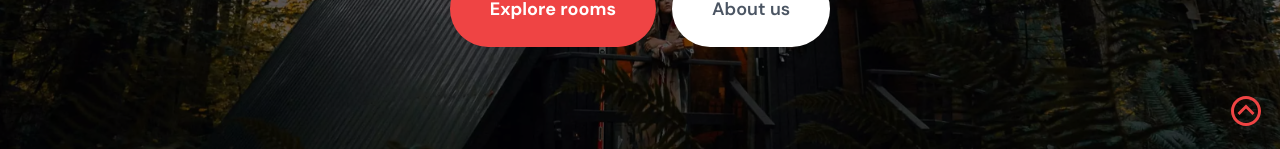
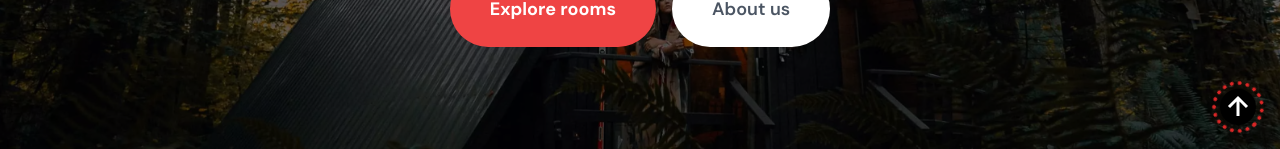
Before and after one commit to Patrick-Njiru/cozy-shelter, a React (Vite) app: page / in a window 1280 px wide. Shown: the part 651-800 px from the top of the page. Built offline with nearby package versions, Linux system fonts and the light colour scheme; the HTML template or start-up script is replaced by a standard one.

Commit message:
Add animation to footer link.

```diff
--- a/src/index.css
+++ b/src/index.css
@@ -93,3 +93,21 @@
 		transform: none;
 	}
 }
+
+/* Footer */
+.rotating-link {
+	animation: rotate 5s linear infinite;
+}
+
+.scroll-up:hover .rotating-link {
+	animation-direction: reverse;
+}
+
+@keyframes rotate {
+	from {
+		transform: rotate(0deg);
+	}
+	to {
+		transform: rotate(360deg);
+	}
+}
--- a/src/pages/shared/footer/index.jsx
+++ b/src/pages/shared/footer/index.jsx
@@ -1,10 +1,12 @@
 import { NavLink } from "react-router-dom"
 import {
+	BiChevronUp,
 	BiChevronUpCircle,
 	BiLogoFacebook,
 	BiLogoInstagram,
 	BiLogoTwitter,
 	BiLogoYoutube,
+	BiUpArrowAlt,
 } from "react-icons/bi"
 import footerImages from "../../../data/footer"
 import InstagramImage from "./InstagramImage"
@@ -128,8 +130,9 @@ const Footer = () => {
 					</div>
 				</div>
 			</div>
-			<a href='#' className='fixed bottom-5 end-4 z-40 rounded-full p-0 m-0'>
-				<BiChevronUpCircle className='transition duration-200 text-red-500 hover:text-red-600 text-4xl' />
+			<a href='#' className='scroll-up fixed bottom-4 end-4 z-40 rounded-full p-2 group'>
+				<div className='absolute start-0 end-0 top-0 bottom-0 rotating-link border-red-600 border-4 border-dotted rounded-full'></div>
+				<BiUpArrowAlt className='transition duration-200 text-white bg-black rounded-full group-hover:text-red-600 text-4xl' />
 			</a>
 		</footer>
 	)
```
